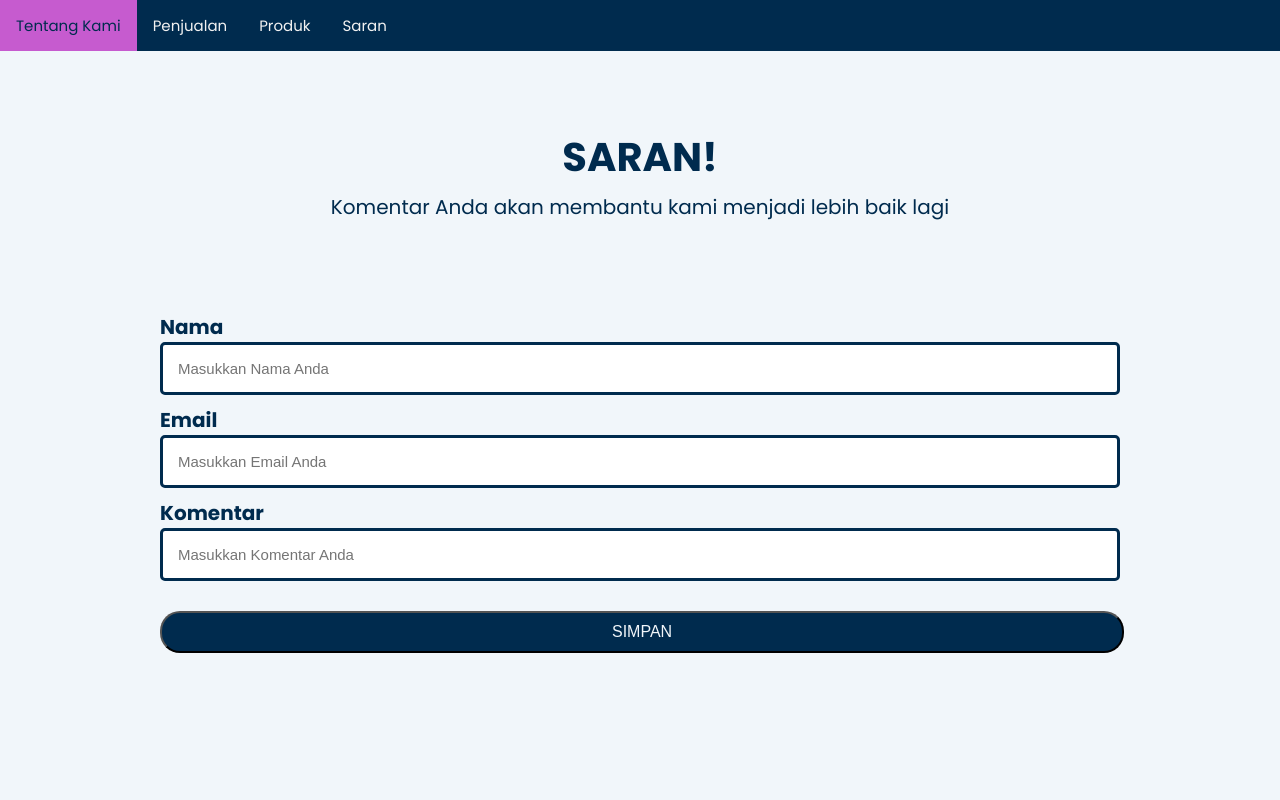
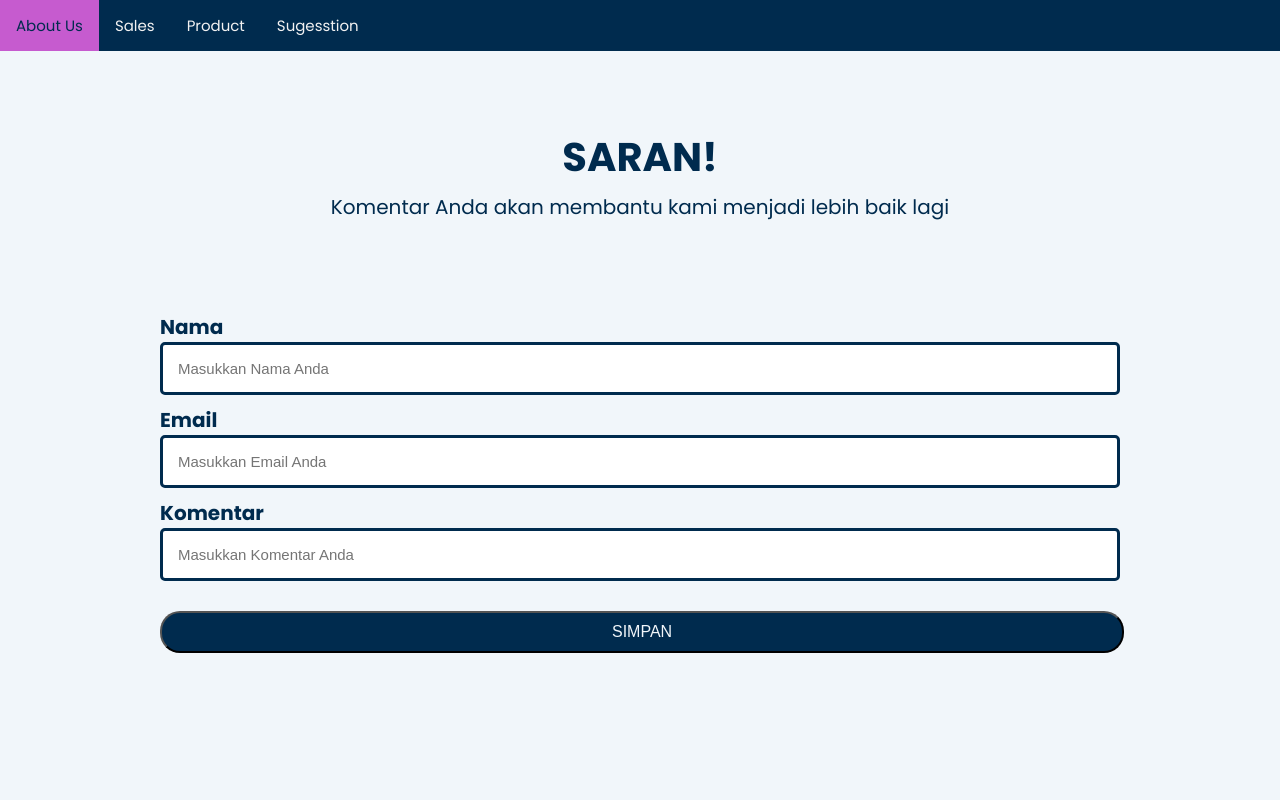
Before and after one commit to Sararara20/tugasakhir, a plain HTML site: page sugesstion.html in a window 1280 px wide. Shown: the top 800 px of the page. Drawn offline with Linux system fonts and the light colour scheme.

Commit message:
Update sugesstion.html

```diff
--- a/sugesstion.html
+++ b/sugesstion.html
@@ -17,10 +17,10 @@
 
 <!-- navbar start -->
     <div class="topnav" id="myTopnav">
-        <a href="index.html">Tentang Kami</a>
-        <a href="sales.html">Penjualan</a>
-        <a href="produk.html">Produk</a>
-        <a href="suggestion.html">Saran</a>
+        <a href="index.html">About Us</a>
+        <a href="sales.html">Sales</a>
+        <a href="produk.html">Product</a>
+        <a href="suggestion.html">Sugesstion</a>
         <a href="javascript:void(0);" class="icon" onclick="myFunction()">
             <i class="fa fa-bars"></i>
         </a>
```
